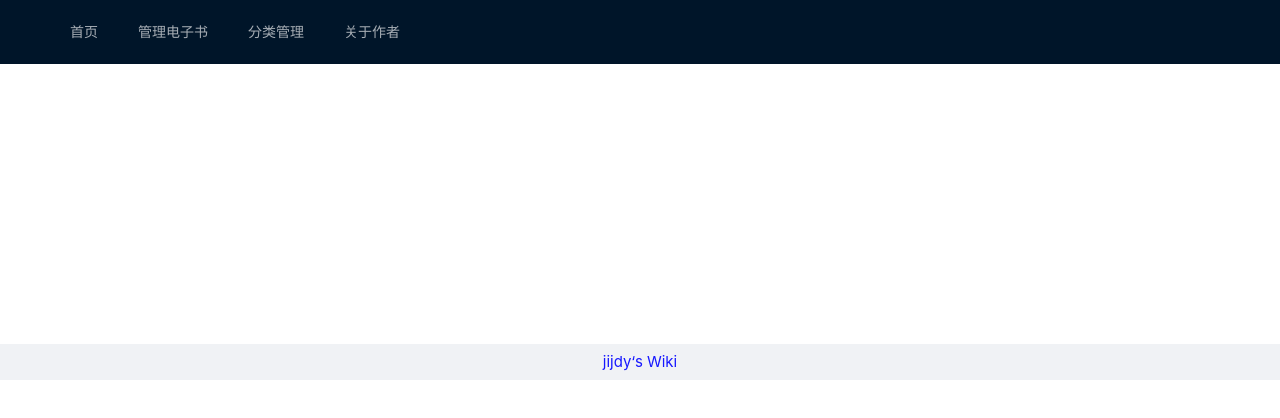
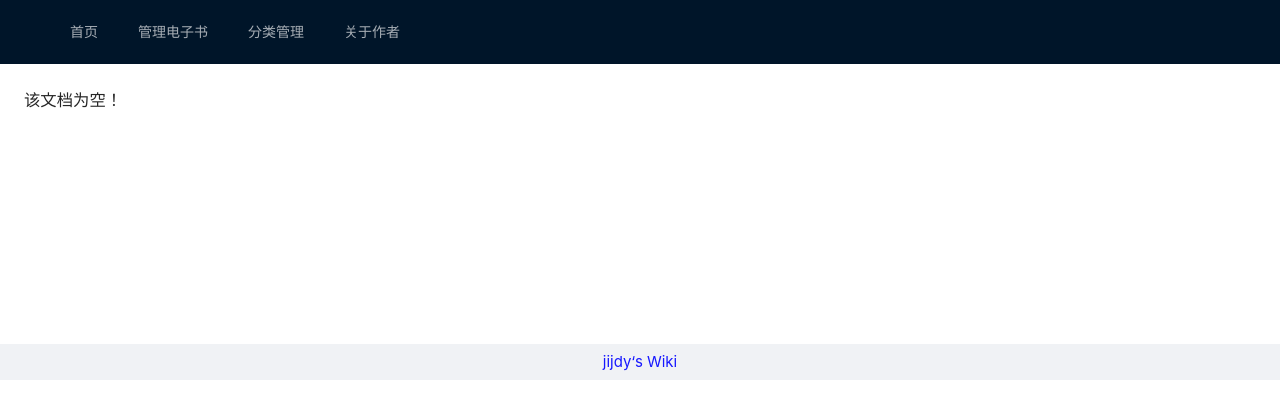
Before and after one commit to jijdy/MyWiki, a Vue app in the folder web/: page /isDoc in a window 1280 px wide. Shown: the top 418 px of the page. Built offline with nearby package versions, Linux system fonts and the light colour scheme; no server answers.

Commit message:
【前端】首页直接跳转到文档显示页面

```diff
--- a/web/src/views/Home.vue
+++ b/web/src/views/Home.vue
@@ -38,7 +38,7 @@
             </template>
             <a-list-item-meta :description="item.description">
               <template #title>
-                <router-link :to="'/doc?ebookId=' + item.id">
+                <router-link :to="'/isDoc?ebookId=' + item.id">
                   {{item.name}}
                 </router-link>
               </template>
--- a/web/src/views/doc.vue
+++ b/web/src/views/doc.vue
@@ -1,6 +1,7 @@
 <template>
   <a-layout>
     <a-layout-content :style="{ background: '#fff', padding: '24px', margin: 0, minHeight: '280px' }">
+      <h3 v-if="level1.length === 0">该文档为空！</h3>
       <a-row>
         <a-col :span="6">
           <a-tree
```
